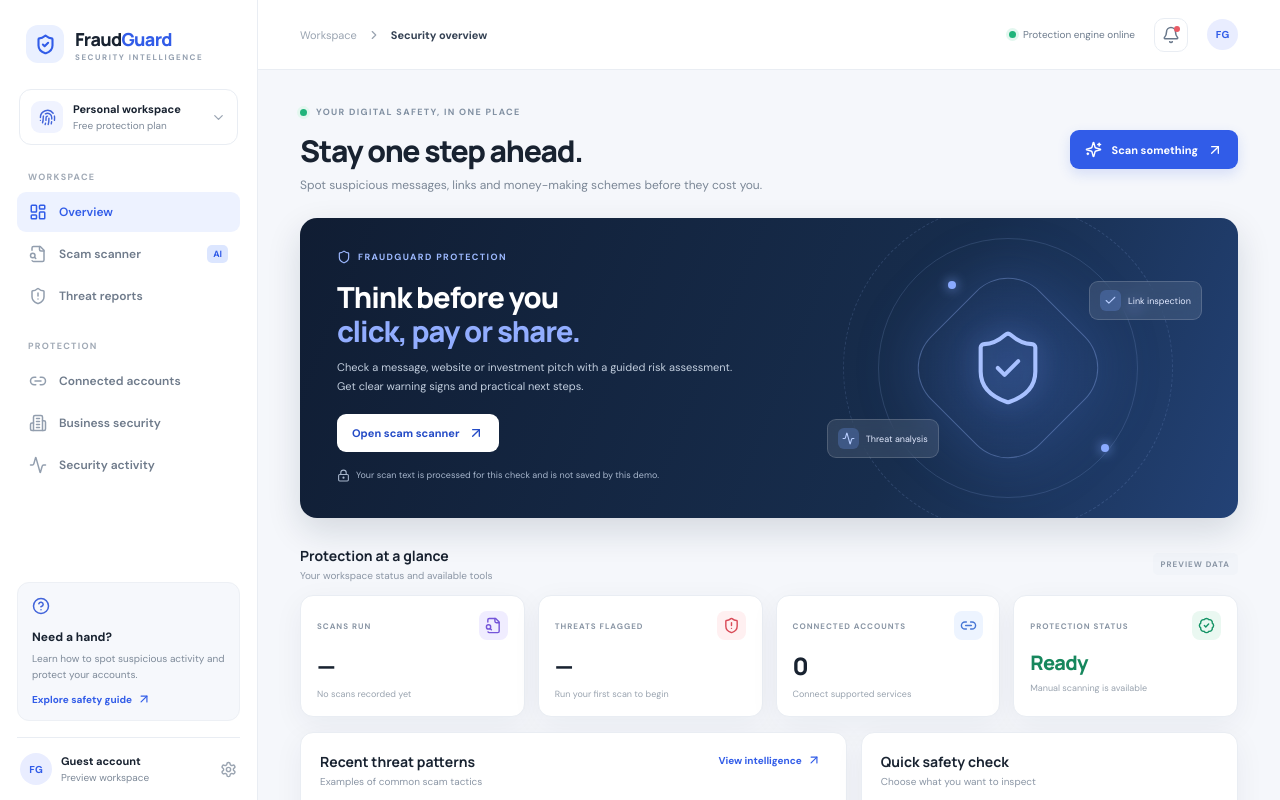
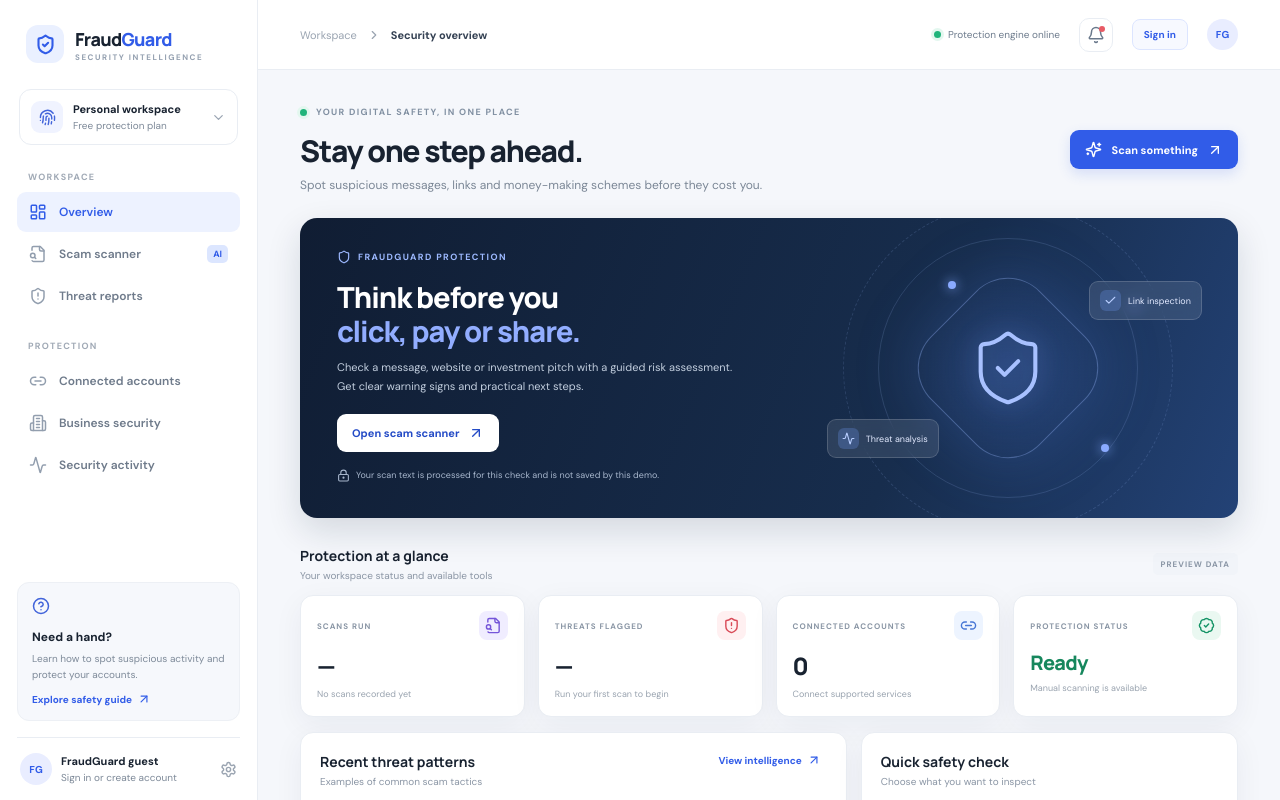
Before and after one commit to Lordave111/Sub, a Next.js app: page / in a window 1280 px wide. Shown: the top 800 px of the page. Built offline with nearby package versions, Linux system fonts and the light colour scheme.

Commit message:
Add visible FraudGuard sign-in entry points

```diff
--- a/app/page.tsx
+++ b/app/page.tsx
@@ -147,7 +147,7 @@ export default function Home() {
         </div>
         <div className="profile-row">
           <div className="avatar">FG</div>
-          <div><b>Guest account</b><small>Preview workspace</small></div>
+          <div><b>FraudGuard guest</b><small><a href="/auth">Sign in or create account</a></small></div>
           <Settings size={17}/>
         </div>
       </aside>
@@ -159,7 +159,7 @@ export default function Home() {
           <div className="top-actions">
             <span className="system-status"><i/> Protection engine online</span>
             <button className="icon-button" aria-label="Notifications"><Bell size={18}/><i/></button>
-            <div className="top-avatar">FG</div>
+            <a className="auth-nav-link" href="/auth">Sign in</a><div className="top-avatar">FG</div>
           </div>
         </header>
 
```
